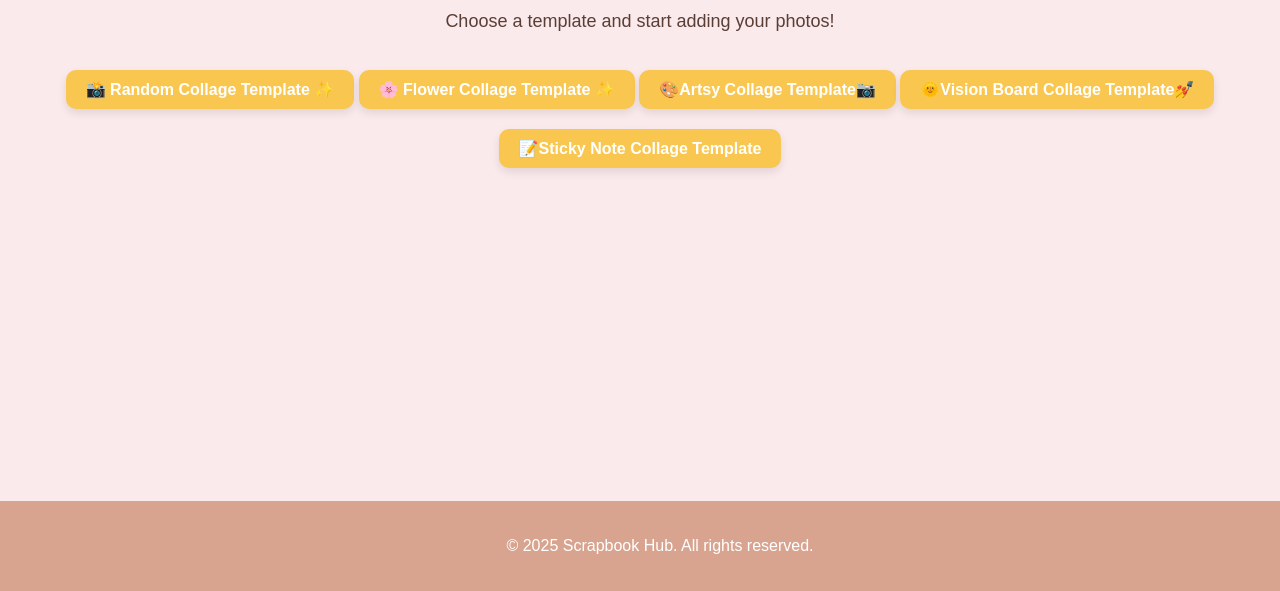
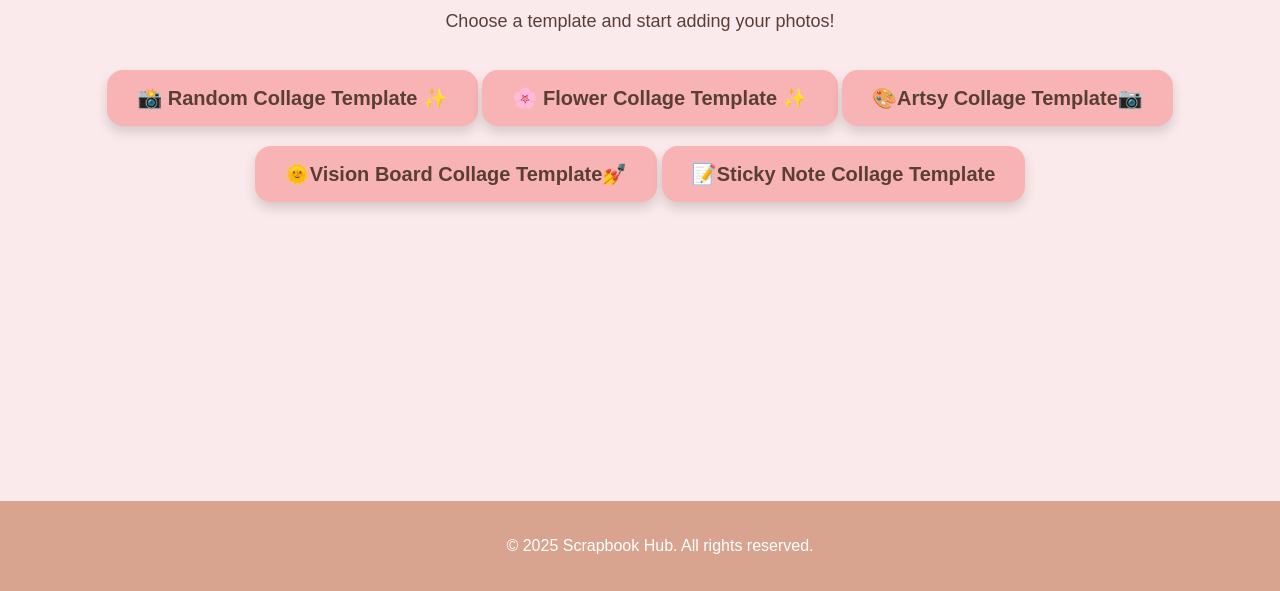
Before and after one commit to INFO442-25WI-B/Girly_pop, a plain HTML site: page create-scrapbook.html in a window 1280 px wide. Shown: the part 209-800 px from the top of the page. Drawn offline with Linux system fonts and the light colour scheme.

Commit message:
New template links

```diff
--- a/styles.css
+++ b/styles.css
@@ -90,19 +90,23 @@ body {
 /* Template Links */
 .template-link {
     display: inline-block;
-    padding: 10px 20px;
-    background-color: #f9c74f;
-    color: #fff;
+    padding: 16px 30px;
+    background-color: #f8b4b4;
+    color: #5a3e36;
     text-decoration: none;
     font-weight: bold;
-    border-radius: 10px;
+    border-radius: 16px;
     margin-top: 20px;
-    box-shadow: 0 4px 8px rgba(0, 0, 0, 0.1);
-    transition: background-color 0.3s ease;
+    box-shadow: 0 6px 12px rgba(0, 0, 0, 0.15);
+    transition: all 0.3s ease-in-out;
+    font-size: 20px;
+    text-align: center;
 }
 
 .template-link:hover {
-    background-color: #f9844a;
+    background-color: #f28e8e;
+    transform: translateY(-4px);
+    box-shadow: 0 8px 16px rgba(0, 0, 0, 0.2);
 }
 
 /* Footer */
```
